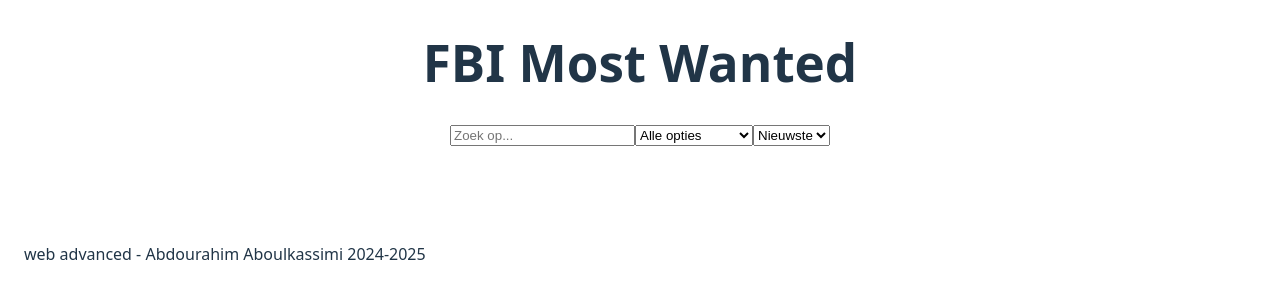
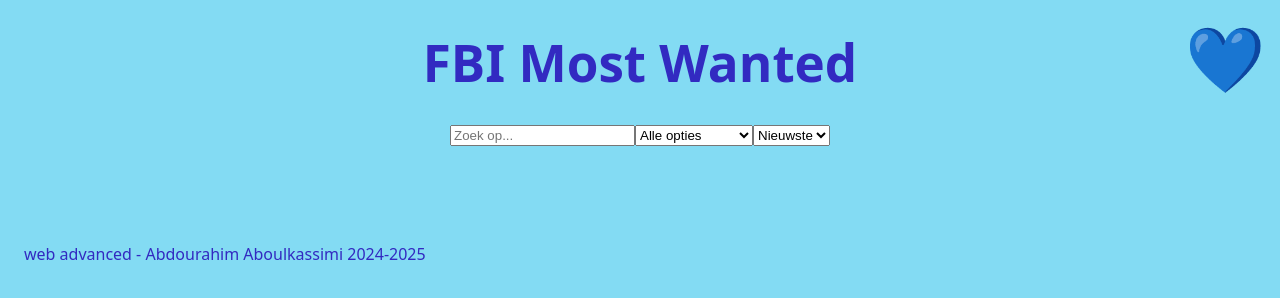
Before and after one commit to Abdou-Cloud/FBI_API, a website built with Vite: page vite-project/index.html in a window 1280 px wide. Built offline with nearby package versions, Linux system fonts and the light colour scheme; no server answers.

Commit message:
knop voor fav pagina te raadplegen
je profiel vind je  terug op de hoofdpgaina door rechts boven te drukken op het hartje.

```diff
--- a/vite-project/index.html
+++ b/vite-project/index.html
@@ -7,6 +7,7 @@
     <title>FBI LIST</title>
   </head>
   <body>
+    <a href="favorieten.html" class="favorieten-link" title="Bekijk je favorieten">💙</a>
     <h1>FBI Most Wanted</h1>
 
 <div class="functions">
--- a/vite-project/src/style.css
+++ b/vite-project/src/style.css
@@ -1,18 +1,34 @@
-:root {
+
+:root{
   font-family: system-ui, Avenir, Helvetica, Arial, sans-serif;
   line-height: 1.5;
   font-weight: 400;
-
   color-scheme: light dark;
-  color: rgba(255, 255, 255, 0.87);
-  background-color: #242424;
-
+  color: rgba(38, 15, 185, 0.87);
+  background-color: #83dbf3;
   font-synthesis: none;
   text-rendering: optimizeLegibility;
   -webkit-font-smoothing: antialiased;
   -moz-osx-font-smoothing: grayscale;
 }
 
+.favorieten-link {
+  position: fixed;
+  top: 10px;
+  right: 15px;
+  font-size: 4rem;
+  text-decoration: none;
+
+}
+
+a:hover,
+a{
+  text-decoration: none;
+}
+
+a:hover{
+  color: white;
+}
 
 
 header {
@@ -56,18 +72,3 @@
   margin-bottom: 1rem;
   box-sizing: border-box;
 }
-
-
-
-@media (prefers-color-scheme: light) {
-  :root {
-    color: #213547;
-    background-color: #ffffff;
-  }
-  a:hover {
-    color: #747bff;
-  }
-  button {
-    background-color: #f9f9f9;
-  }
-}
```
